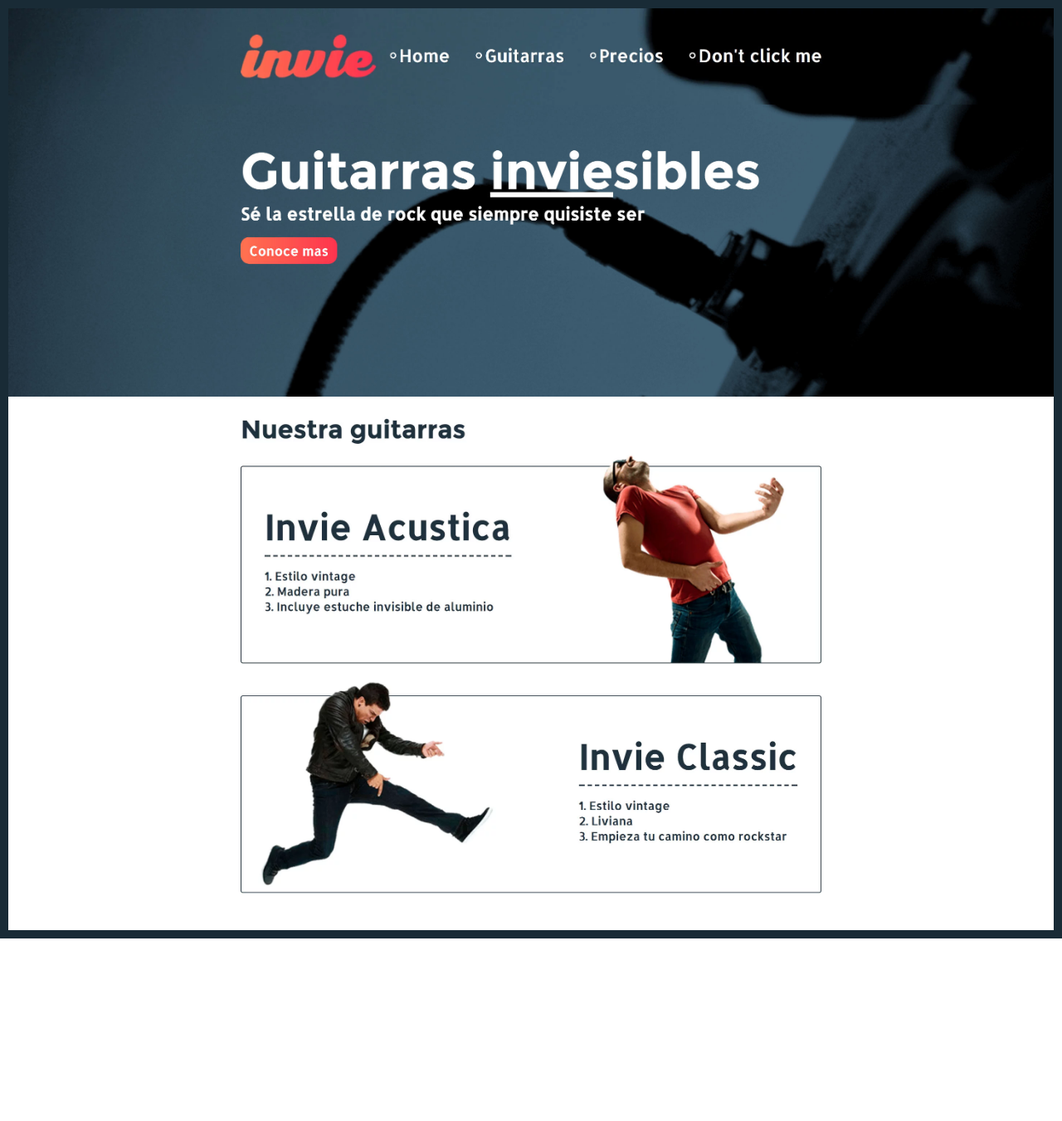
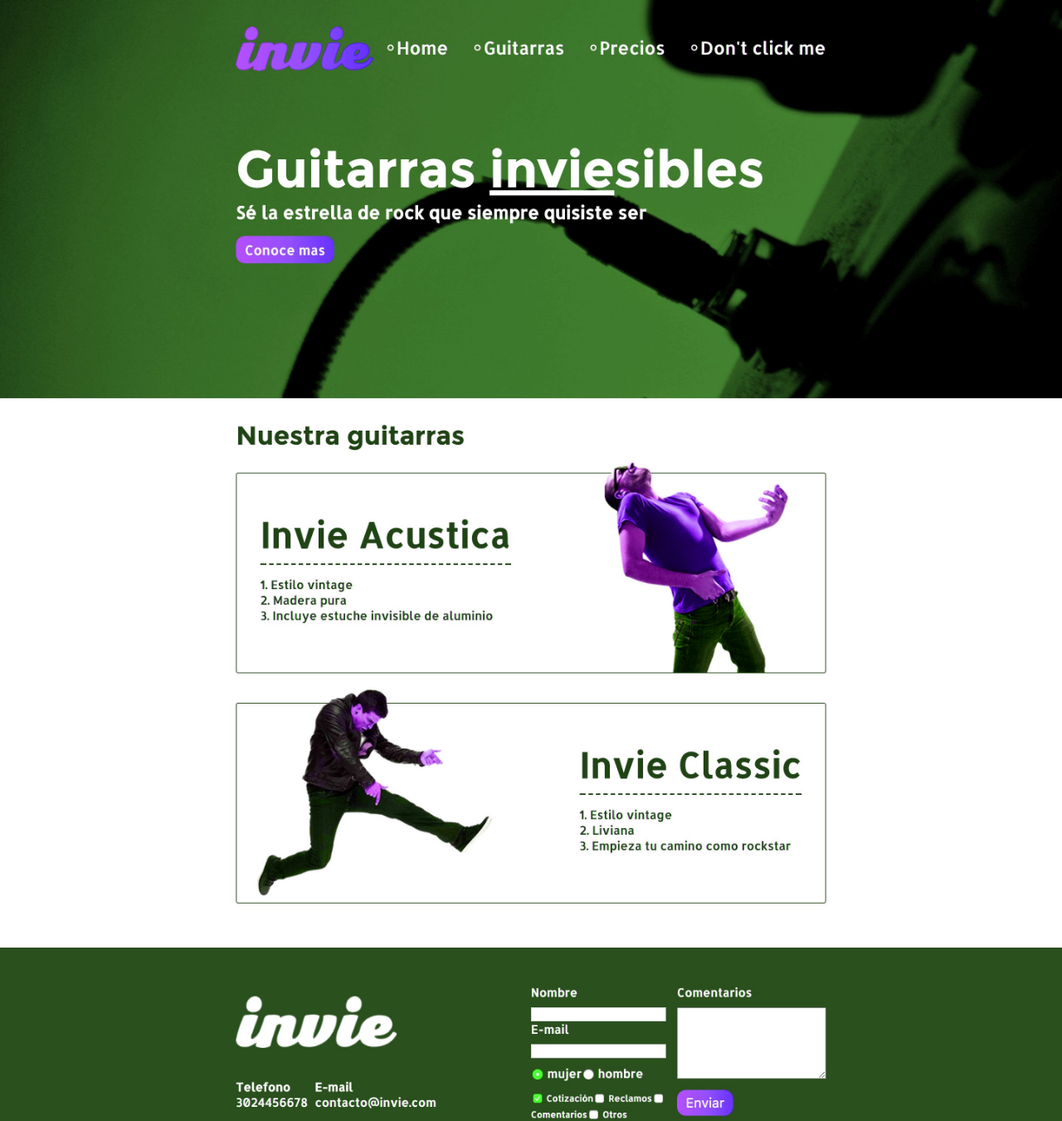
Before and after one commit to danDeville/invie-github, a plain HTML site: page index.html in a window 1280 px wide. Shown: the whole page at 83% size. Before the commit the page ends 1131 px from the top, so only its background shows below. Drawn offline with Linux system fonts and the light colour scheme.

Commit message:
nueva versión invie verde

```diff
--- a/index.html
+++ b/index.html
@@ -6,7 +6,6 @@
     <style media="screen">
       body {
         margin: 0px;
-        border: 10px solid #192b36;
       }
       img {
         max-width: 100%;
@@ -15,9 +14,6 @@
     </style>
   </head>
   <body>
-    <img src="header.webp" alt="">
-    <img src="hero.jpg" alt="">
-    <img src="acustica.webp" alt="">
-    <img src="clasica.webp" alt="">
+    <img src="nueva-version.jpg" alt="">
   </body>
 </html>
```
Also changed, not shown: nueva-version.jpg (added).
